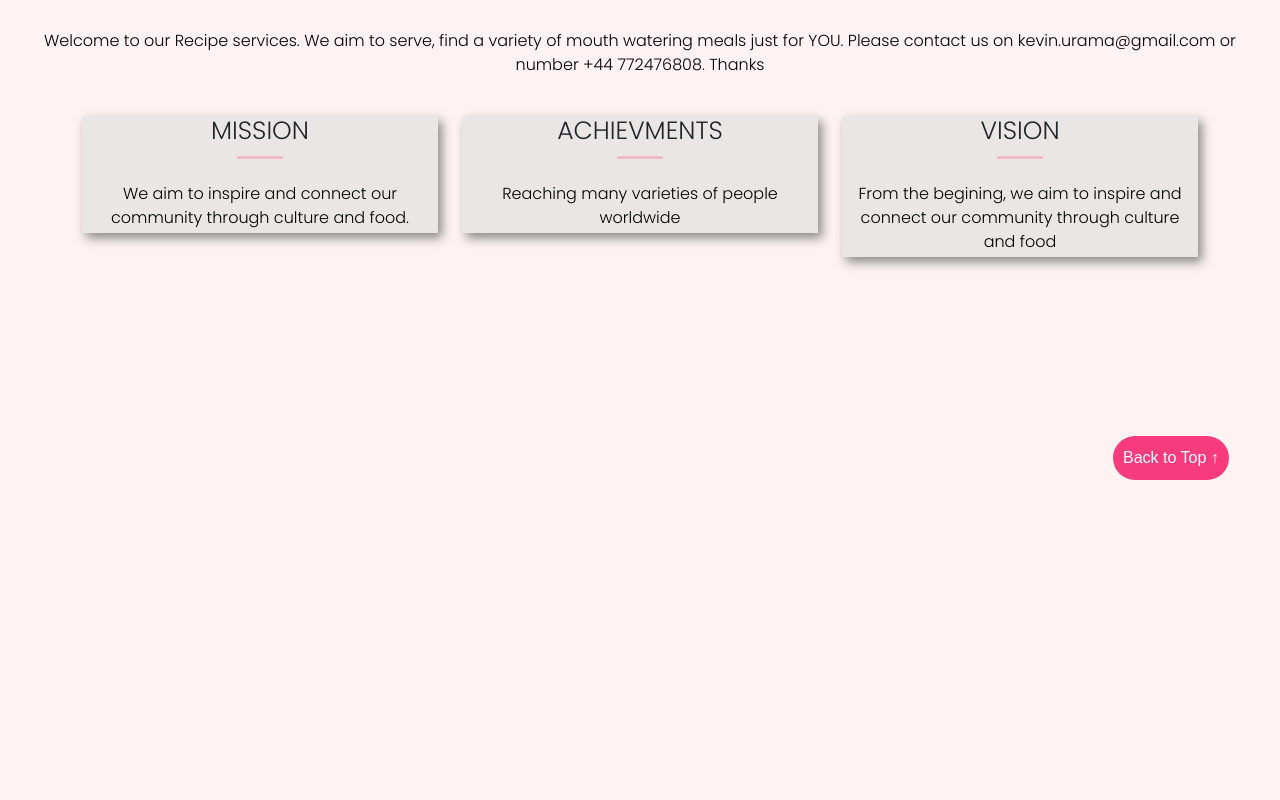
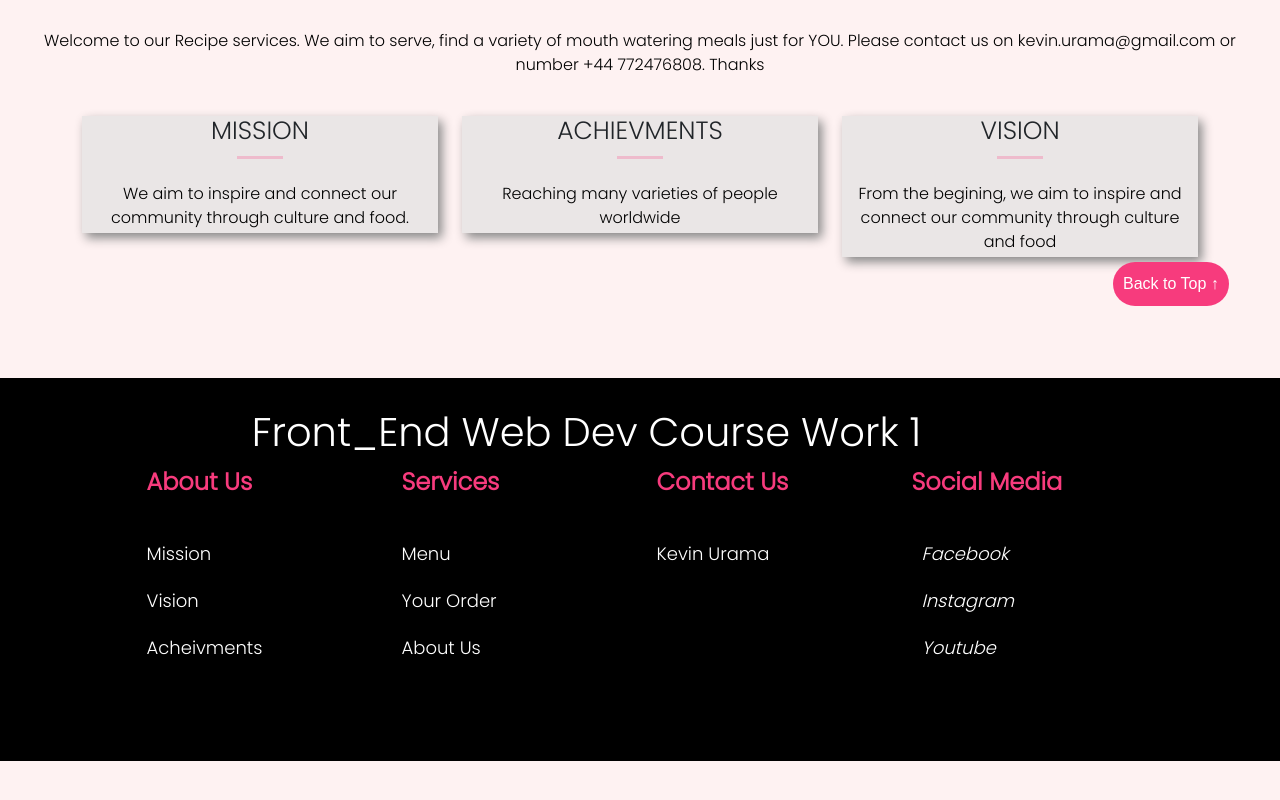
Before and after one commit to KURAMA07052000/Front_endCW1, a React (Create React App) app in the folder frontend/: page / in a window 1280 px wide. Shown: the part 464-1264 px from the top of the page. Built offline with nearby package versions, Linux system fonts and the light colour scheme; no server answers.

Commit message:
client side data

```diff
--- a/frontend/package.json
+++ b/frontend/package.json
@@ -11,6 +11,7 @@
     "react-bootstrap": "^2.4.0",
     "react-dom": "^18.2.0",
     "react-scripts": "5.0.1",
+    "styled-components": "^5.3.6",
     "web-vitals": "^2.1.4"
   },
   "scripts": {
--- a/frontend/src/App.js
+++ b/frontend/src/App.js
@@ -1,9 +1,10 @@
 import React from "react";
 import FetchData from "./components/FetchData";
 import "bootstrap/dist/css/bootstrap.min.css";
-import './navbar&footer.css';
 import { AboutUs } from "./components/About Us";
 import Navbar from "./components/Navbar";
+import Footer from "./components/Footer/Footer"
+
 
 function App() {
   return (
@@ -11,6 +12,7 @@ function App() {
       <Navbar />
       <FetchData />
       <AboutUs />
+      <section style={{ marginTop: "100px" }}><Footer /></section>
     </>
   );
 }
--- a/frontend/src/about.css
+++ b/frontend/src/about.css
@@ -21,7 +21,7 @@ body{
 }
 
 .about-item {
-    margin-bottom: 20px;
+    margin-bottom: 10px;
     margin-top: 20px;
     background-color: rgb(234, 230, 230);
     padding: 80px, 30px;
--- a/frontend/src/components/About Us.js
+++ b/frontend/src/components/About Us.js
@@ -1,6 +1,5 @@
 import React from 'react'
 import "bootstrap/dist/css/bootstrap.min.css";
-
 import '../about.css';
 
 export const AboutUs = () => {
@@ -47,7 +46,10 @@ export const AboutUs = () => {
                 </div>
 
             </section>
+
+
             <a class="top" href="#">Back to Top ↑</a>
+
 
         </>
     )
--- /dev/null
+++ b/frontend/src/components/Footer/Footer.js
@@ -0,0 +1,75 @@
+import React from "react";
+import {
+  Box,
+  Container,
+  Row,
+  Column,
+  FooterLink,
+  Heading,
+} from "./FooterStyles";
+
+const Footer = () => {
+  return (
+    <Box>
+      <h1 style={{ color: "white",
+                   textAlign: "center",
+                   marginTop: "-50px"}}>
+        Front_End Web Dev Course Work 1
+      </h1>
+      <Container>
+        <Row>
+          <Column>
+            <Heading>About Us</Heading>
+            <FooterLink href="#AboutUs">Mission</FooterLink>
+            <FooterLink href="#AboutUs">Vision</FooterLink>
+            <FooterLink href="#AboutUs">Acheivments</FooterLink>
+          </Column>
+          <Column>
+            <Heading>Services</Heading>
+            <FooterLink href="#Menu">Menu</FooterLink>
+            <FooterLink href="#orderSummary">Your Order</FooterLink>
+            <FooterLink href="#AboutUs">About Us</FooterLink>
+
+          </Column>
+          <Column>
+            <Heading>Contact Us</Heading>
+            <FooterLink href="https://www.linkedin.com/in/kevin-urama-4ba215228/">Kevin Urama</FooterLink>
+
+          </Column>
+          <Column>
+            <Heading>Social Media</Heading>
+            <FooterLink href="#">
+              <i className="fab fa-facebook-f">
+                <span style={{ marginLeft: "10px" }}>
+                  Facebook
+                </span>
+              </i>
+            </FooterLink>
+            <FooterLink href="https://www.instagram.com/kevinurama.vfx/">
+              <i className="fab fa-instagram">
+                <span style={{ marginLeft: "10px" }}>
+                  Instagram
+                </span>
+              </i>
+            </FooterLink>
+           {/*  <FooterLink href="#">
+              <i className="fab fa-twitter">
+                <span style={{ marginLeft: "10px" }}>
+                  Twitter
+                </span>
+              </i>
+            </FooterLink> */}
+            <FooterLink href="https://www.youtube.com/channel/UCAPeRlFhYYpZPYoXiC1rRBw">
+              <i className="fab fa-youtube">
+                <span style={{ marginLeft: "10px" }}>
+                  Youtube
+                </span>
+              </i>
+            </FooterLink>
+          </Column>
+        </Row>
+      </Container>
+    </Box>
+  );
+};
+export default Footer;
--- /dev/null
+++ b/frontend/src/components/Footer/FooterStyles.js
@@ -0,0 +1,61 @@
+import styled from 'styled-components';
+
+export const Box = styled.div`
+  padding: 80px 60px;
+  background: black;
+
+  bottom: 0;
+  width: 100%;
+
+
+  @media (max-width: 1000px) {
+    padding: 70px 30px;
+  }
+`;
+
+export const Container = styled.div`
+    display: flex;
+    flex-direction: column;
+    justify-content: center;
+    max-width: 1000px;
+    margin: 0 auto;
+
+`
+
+export const Column = styled.div`
+  display: flex;
+  flex-direction: column;
+  text-align: left;
+  margin-left: 60px;
+`;
+
+export const Row = styled.div`
+  display: grid;
+  grid-template-columns: repeat(auto-fill,
+                         minmax(185px, 1fr));
+  grid-gap: 20px;
+
+  @media (max-width: 1000px) {
+    grid-template-columns: repeat(auto-fill,
+                           minmax(200px, 1fr));
+  }
+`;
+
+export const FooterLink = styled.a`
+  color: #fff;
+  margin-bottom: 20px;
+  font-size: 18px;
+  text-decoration: none;
+
+  &:hover {
+      color: #f73b7d;
+      transition: 200ms ease-in;
+  }
+`;
+
+export const Heading = styled.p`
+  font-size: 24px;
+  color: #f73b7d;
+  margin-bottom: 40px;
+  font-weight: bold;
+`;
--- a/frontend/src/components/MenuItems.js
+++ b/frontend/src/components/MenuItems.js
@@ -1,4 +1,4 @@
-import React, { useState } from "react";
+import React, { useEffect, useState } from "react";
 import FetchData from "./FetchNutrition";
 import OrderContext from "./OrderContext";
 import OrderSummary from "./OrderSummary";
@@ -8,13 +8,29 @@ import './card.css';
 
 
 const MenuItems = ({ items }) => {
-  const [selectedItems, setSelectedItems] = useState([]);
+
+  let stored;
+
+  if (localStorage.getItem('item') !== null) {
+    stored = JSON.parse(localStorage.getItem('item'))
+    console.log(stored)
+  }
+  else {
+    stored = []
+  }
+  const [selectedItems, setSelectedItems] = useState(stored);
   const handleClick = (e, selectedItem) => {
     let newState = [...selectedItems, selectedItem];
     setSelectedItems(newState);
     console.log(selectedItems);
   };
 
+  useEffect(() => {
+    if (selectedItems !== 0) {
+      localStorage.setItem('item', JSON.stringify(selectedItems));
+    }
+
+  }, { selectedItems });
 
   return (
     <>
@@ -23,15 +39,15 @@ const MenuItems = ({ items }) => {
       <Accordion>
         <div className="cards">
           {items.map((item, index) => (
-            <Accordion.Item eventKey={index} key={index} style={{ border: "none", backgroundColor: "", background:"none" }}>
+            <Accordion.Item eventKey={index} key={index} style={{ border: "none", backgroundColor: "", background: "none" }}>
               <div className="card card-3" key={item.id} >
 
                 <h2 className="card__title">{item.name}</h2>
                 <br></br>
                 <Accordion.Header key={item.id}>Ingredients:</Accordion.Header>
-                  <Accordion.Body>
-                    <p style={{ textAlign: "center" }}>{item.ingredients}</p>
-                  </Accordion.Body>
+                <Accordion.Body>
+                  <p style={{ textAlign: "center" }}>{item.ingredients}</p>
+                </Accordion.Body>
 
                 <br></br>
                 <div className="card_description">
--- a/frontend/src/components/OrderSummary.js
+++ b/frontend/src/components/OrderSummary.js
@@ -20,7 +20,7 @@ export default function OrderSummary() {
       <Accordion>
         <div className="cards">
           {order.map((item, index) => (
-            <Accordion.Item eventKey={index} key={index} style={{border: "none"}} >
+            <Accordion.Item eventKey={index} key={index} style={{border: "none", background: "none"}} >
               <div className="card card-2" key={item.id} >
 
                 <h2 className="card__title">{item.name}</h2>
--- a/frontend/src/components/card.css
+++ b/frontend/src/components/card.css
@@ -194,7 +194,14 @@ h2 {
     float: right;
     margin-right: 4%;
     position: sticky;
-    bottom: 20px;
-    --offset: 100px;
-    margin-top: calc(100vh + var(--offset));
+    bottom: 30px;
+    --offset: 30px;
+    margin-top: calc(30vh + var(--offset));
 }
+
+.top :hover{
+    color: white;
+    background-color: #000000;
+    transition: all 2s;
+}
+/* end of button */
--- a/frontend/src/index.css
+++ b/frontend/src/index.css
@@ -1,3 +1,4 @@
+
 body {
   margin: 0;
   font-family: -apple-system, BlinkMacSystemFont, 'Segoe UI', 'Roboto', 'Oxygen',
@@ -12,3 +13,11 @@ code {
   font-family: source-code-pro, Menlo, Monaco, Consolas, 'Courier New',
     monospace;
 }
+
+#main{
+  border:solid;
+  height:100vh;
+}
+#footer{
+  border:solid;
+}
--- a/frontend/src/navbar&footer.css
+++ b/frontend/src/navbar&footer.css
@@ -3,6 +3,7 @@
 body{
     background-color: #fef2f2;
     font-family: 'Poppins', sans-serif;
+    padding-bottom: 20px;
 }
 /* navbar */
 nav {
```
Also changed, not shown: 1 other file (tests, documents, lock files or other folders).
